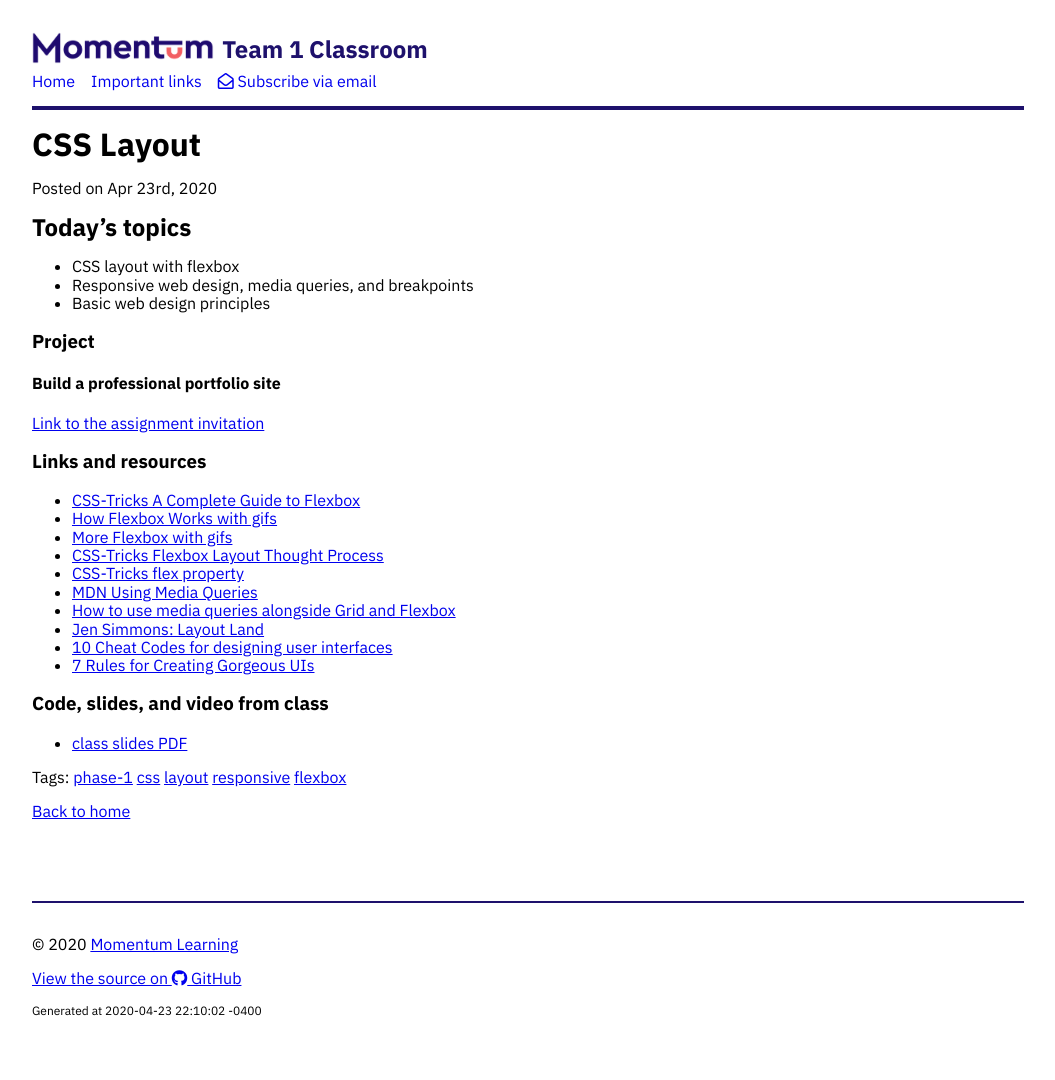
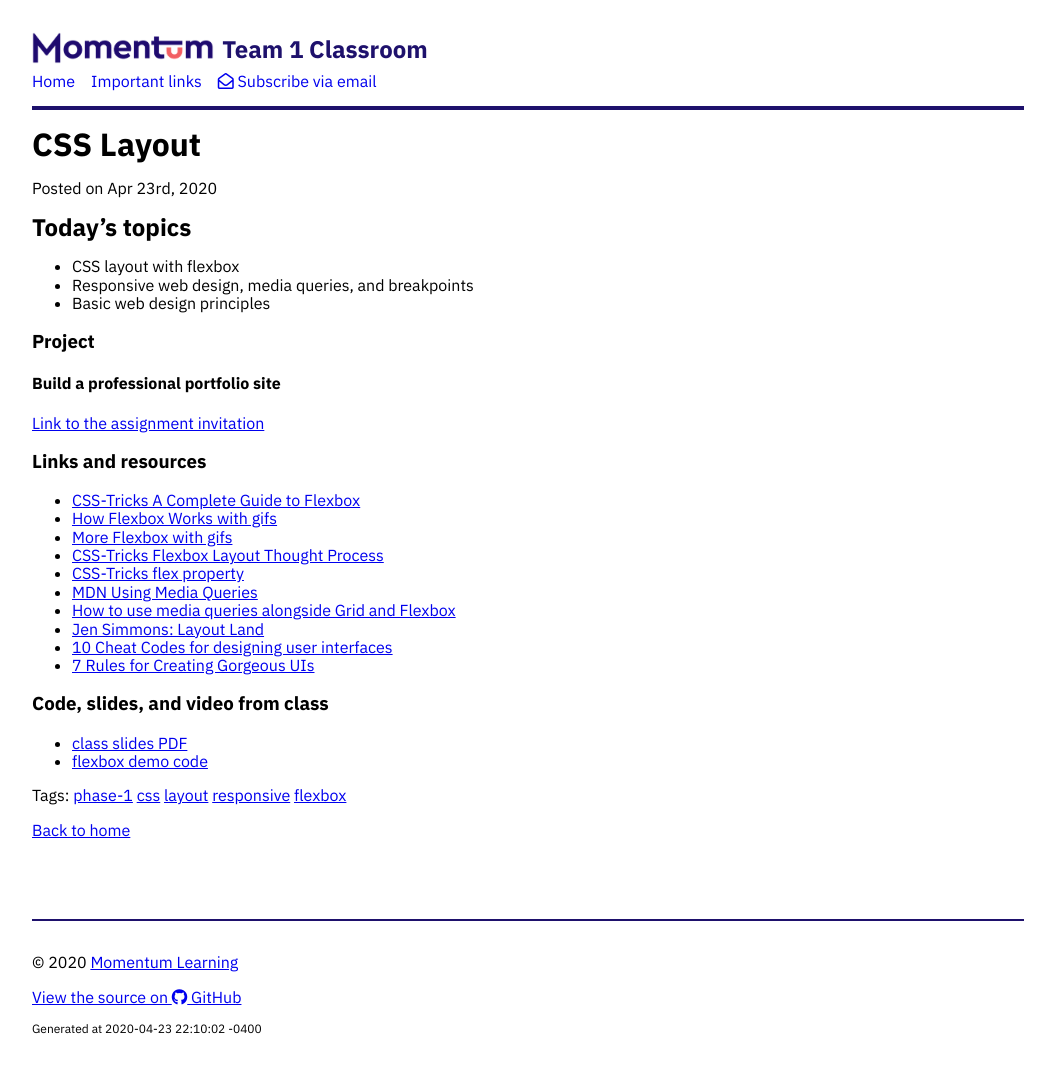
Before and after one commit to Momentum-Morehouse-2/Momentum-Morehouse-2.github.io, a Jekyll site: the page built from _posts/2020-04-23-css-layout.md, in a window 1280 px wide. Shown: the whole page, without its empty margins (112-1167 px from the left). Built offline with Jekyll 4.4.1, drawn with Linux system fonts in a browser that asks for light colours; nearby versions of some CDN libraries.

Commit message:
Add flexbox demo code link

```diff
--- a/_posts/2020-04-23-css-layout.md
+++ b/_posts/2020-04-23-css-layout.md
@@ -31,3 +31,4 @@ tags: phase-1 css layout responsive flexbox
 ### Code, slides, and video from class
 
 - [class slides PDF](../slide-decks/css-layout.pdf)
+- [flexbox demo code](https://github.com/momentum-team-1/examples/tree/master/css-flexbox)
```
